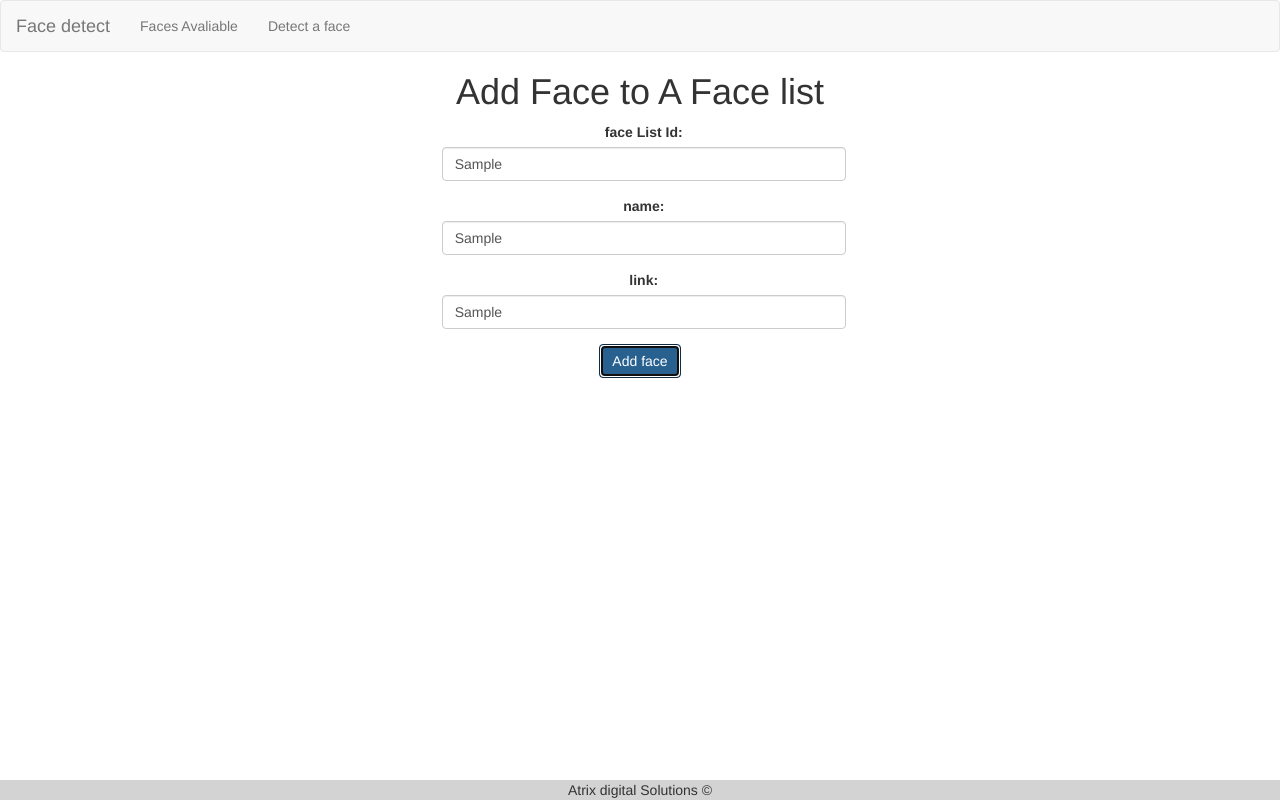
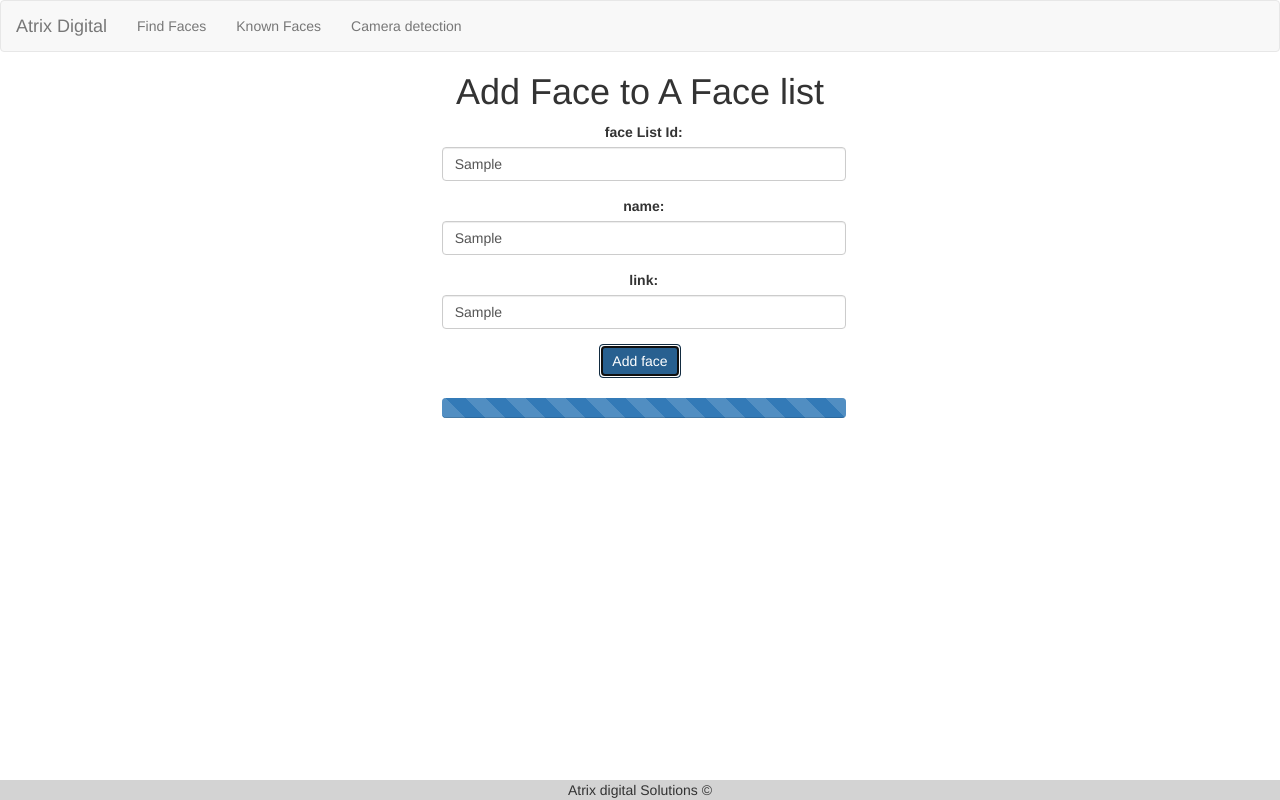
Before and after one commit to Shery11/face-recognition-demo, a plain HTML site: page public/index.html at #/addFace in a window 1280 px wide. Both pictures are taken after typing "Sample", "Sample", "Sample" into the empty fields and a click on the button "Add face". Drawn offline with nearby package versions, Linux system fonts and the light colour scheme; no server answers.

Commit message:
progress bar

```diff
--- a/public/controllers/faceListController.js
+++ b/public/controllers/faceListController.js
@@ -3,6 +3,7 @@ app.controller('faceListCtrl', ['$scope', '$http','$route','$timeout', function
 	console.log('faceList controller');
 
 	$scope.show = false;
+	$scope.bar = false;
 
 	/*Show all faces*/
 	$scope.getFaces = () => {
@@ -14,6 +15,7 @@ app.controller('faceListCtrl', ['$scope', '$http','$route','$timeout', function
 	}
 	/*add a face to a face list*/
 	$scope.addFace = () => {
+		$scope.bar = true;
 		$scope.data = {
 			link: $scope.link,
 			facelist_id: $scope.faceListId,
@@ -27,6 +29,7 @@ app.controller('faceListCtrl', ['$scope', '$http','$route','$timeout', function
 	}
 	/*find a similar faces in the given face list*/
 	$scope.findSimilar = () => {
+		$scope.bar = true;
 		$scope.data = {
 			link : $scope.link,
 			faceList_id: $scope.faceListId
@@ -34,11 +37,13 @@ app.controller('faceListCtrl', ['$scope', '$http','$route','$timeout', function
 		$http.post('/api/faces/find', $scope.data).then( response => {
 			console.log(response);
 		    if(response.data.success){
+		    	$scope.bar = false;
 		        $scope.success = "Face found";
 
 		    	$scope.data = response.data.message;
 		    	$scope.show = true;
 		    }else{
+		    	$scope.bar = false;
                $scope.success = "Sorry no face found";
                $timeout(function() {
                	 $route.reload();
--- a/public/views/addFace.html
+++ b/public/views/addFace.html
@@ -20,5 +20,15 @@
 			</div>
 		</div>
 		<button type="submit" class="btn btn-primary row">Add face</button>
+        <div ng-show="bar" class="row col-md-offset-4" style="padding-top: 20px">
+	        <div class="form-group col-md-6">
+				<div class="progress">
+				  <div class="progress-bar progress-bar-striped active" role="progressbar"
+				  aria-valuenow="40" aria-valuemin="0" aria-valuemax="100" style="width:100%">
+
+				  </div>
+		         </div>
+			</div>
+		</div>
     </form>
 </div>
--- a/public/views/header.html
+++ b/public/views/header.html
@@ -1,5 +1,5 @@
-<nav class="navbar navbar-default" role="navigation">
-	<div class="container-fluid">
+<nav class="navbar navbar-default " role="navigation">
+	<div class="container-fluid ">
 		<!-- Brand and toggle get grouped for better mobile display -->
 		<div class="navbar-header">
 			<button type="button" class="navbar-toggle" data-toggle="collapse" data-target=".navbar-ex1-collapse">
@@ -8,14 +8,15 @@
 				<span class="icon-bar"></span>
 				<span class="icon-bar"></span>
 			</button>
-			<a class="navbar-brand" href="#/">Face detect</a>
+			<a class="navbar-brand" href="#">Atrix Digital</a>
 		</div>
 
 		<!-- Collect the nav links, forms, and other content for toggling -->
 		<div class="collapse navbar-collapse navbar-ex1-collapse">
 			<ul class="nav navbar-nav">
-				<li><a href="#/faces">Faces Avaliable</a></li>
-				<li><a href="#/detectThroughCamera">Detect a face</a></li>
+			    <li><a href="#/">Find Faces</a></li>
+				<li><a href="#/faces">Known Faces</a></li>
+				<li><a href="#/detectThroughCamera">Camera detection</a></li>
 			</ul>
 			<!-- <ul class="nav navbar-nav navbar-right">
 				<li><a href="#">Link</a></li>
```
Also changed, not shown: public/views/findSimilar.html (+10 -0 lines).
